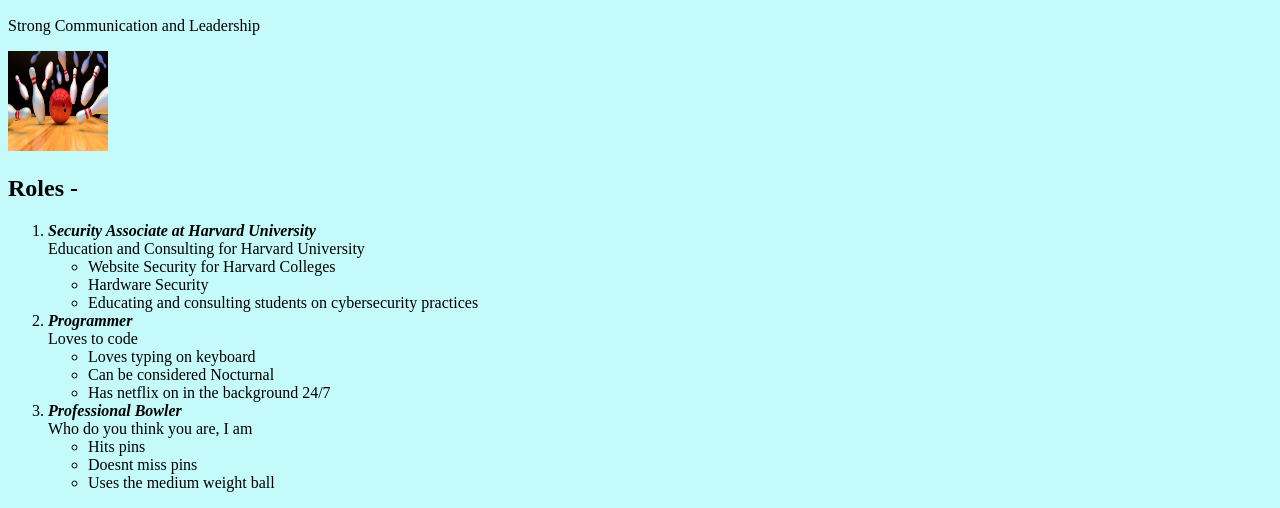
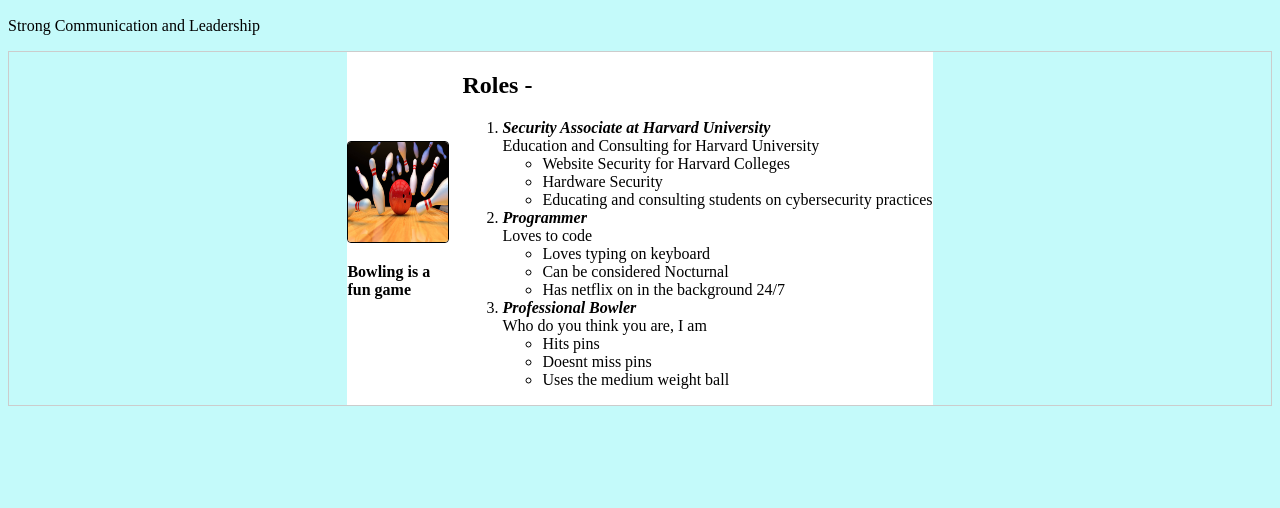
Before and after one commit to ryanvsingh/ryanvsingh.github.io, a plain HTML site: page index.html in a window 1280 px wide. Shown: the part 329-837 px from the top of the page. After the commit the page ends 800 px from the top, so only its background shows below. Drawn offline with Linux system fonts and the light colour scheme.

Commit message:
update
update

```diff
--- a/index.html
+++ b/index.html
@@ -14,10 +14,11 @@
 
 
 
-        <div class="wrapper"></div>
+        <div class="wrapper">
             <div class="container">
                 <div class="one">
-                    <img src="/images/bowling.jpeg" width="100" height="100">
+                    <img src="/images/bowling.jpeg" width=100 height=100>
+                    <b><p>Bowling is a fun game</p></b>
                 </div>
 
 
--- a/style.css
+++ b/style.css
@@ -15,11 +15,45 @@ body {
 
   .header img {
       border: 1px #ccc solid;
-      width: 100px;
-      height: 100px;
+      width: 200px;
+      height: 200px;
   }
 
   .hearder h1 {
       font-size: 4rem;
+      margin-left: 1rem;
+  }
 
+  .wrapper {
+    display: flex;
+    margin-top: 15px;
+    flex-flow: row;
+    border: 1px #ccc solid;
+    justify-content: center;
   }
+
+  .container {
+      display: flex;
+      flex-wrap: wrap;
+      flex-direction: row;
+      justify-content: space-between;
+      flex-flow: row;
+      max-width: 900%;
+      align-items: center;
+      background-color:white;
+  }
+
+  .one {
+      width: 100px;
+      margin-right: 15px;
+  }
+
+  .one img {
+      width: 100%;
+      border: 1px black solid;
+      border-radius: 4px;
+  }
+
+  .one p{
+      flex: 0 1 auto;
+  }
```
